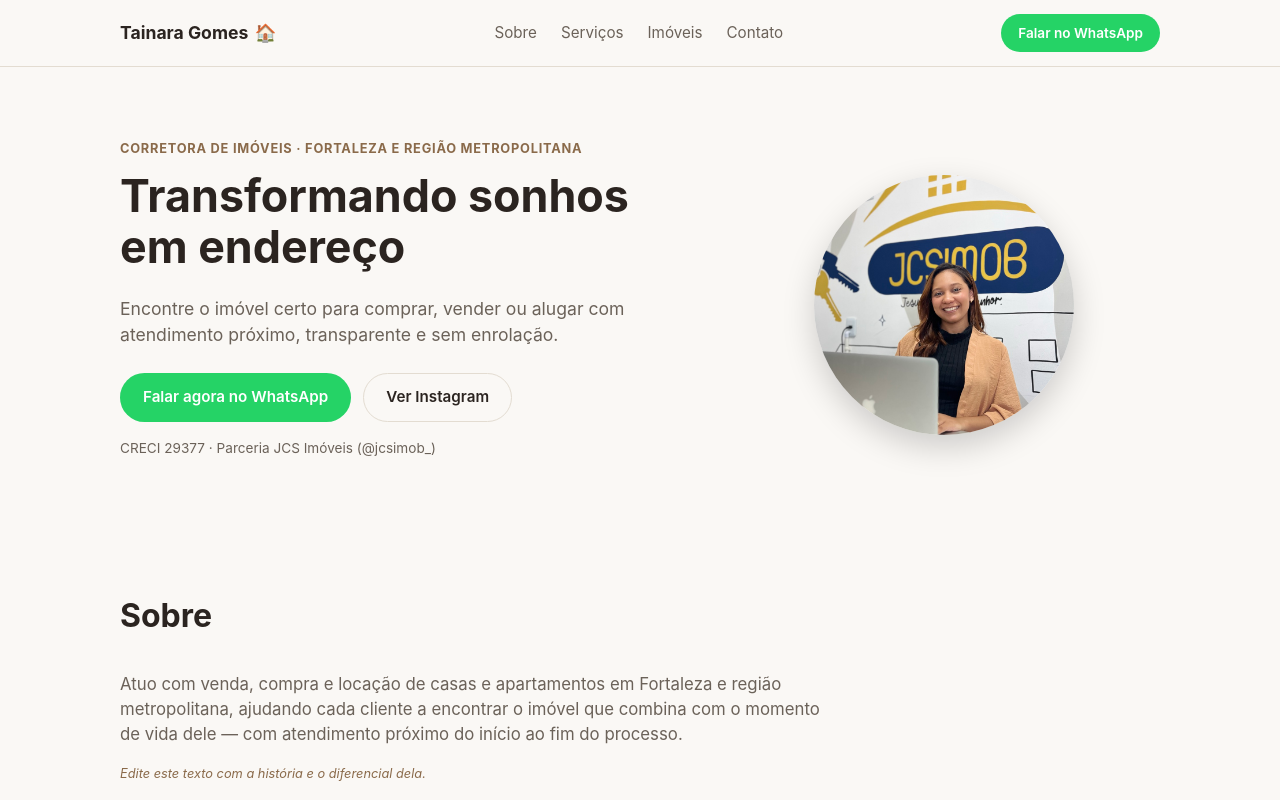
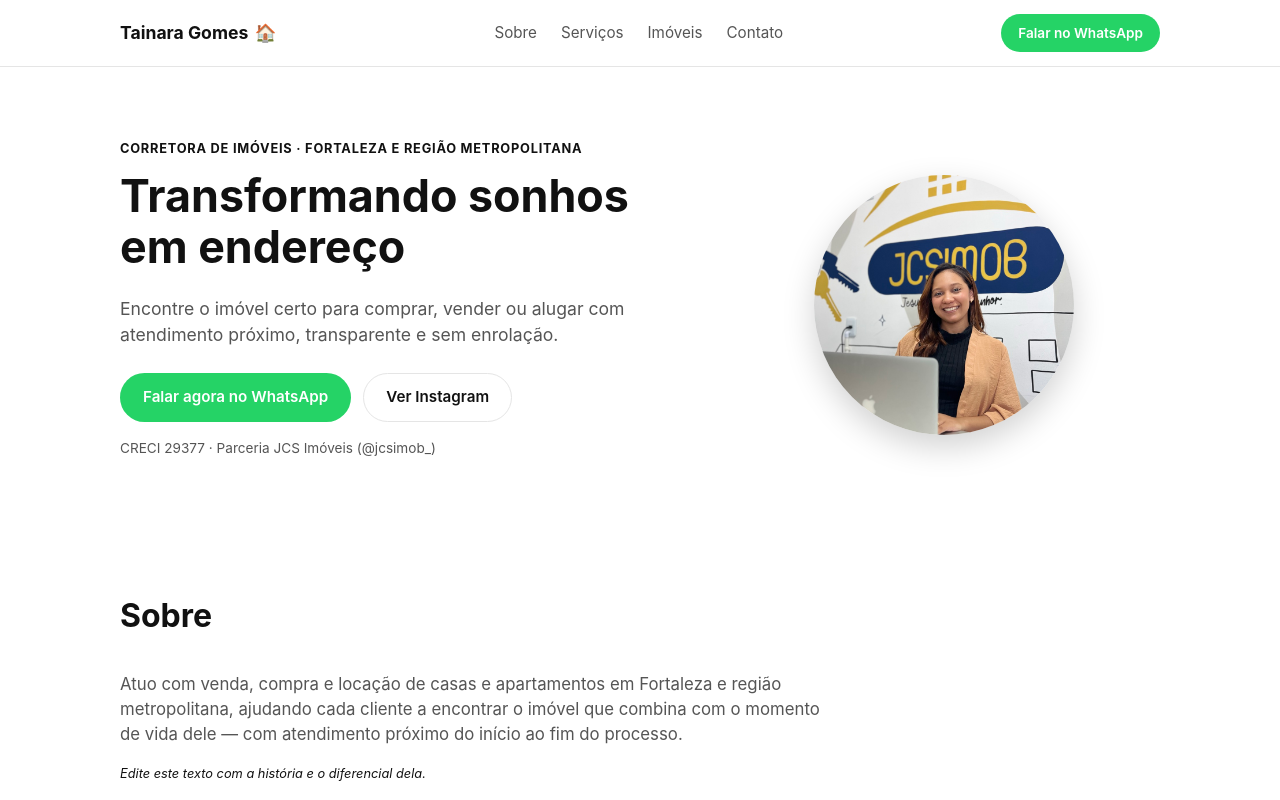
Before and after one commit to evertonpsilva/tainara-corretora-landing, a plain HTML site: page index.html in a window 1280 px wide. Shown: the top 800 px of the page. Drawn offline with Linux system fonts and the light colour scheme.

Commit message:
Aplica estilo clean: fundo claro e texto preto
Co-Authored-By: Claude Sonnet 5 <noreply@anthropic.com>

```diff
--- a/styles.css
+++ b/styles.css
@@ -1,37 +1,15 @@
 :root {
-  --color-bg: #faf8f5;
-  --color-bg-alt: #f1ece4;
-  --color-text: #2b2420;
-  --color-text-muted: #6b6259;
-  --color-primary: #8a6a4a;
-  --color-primary-dark: #6b4f36;
+  --color-bg: #ffffff;
+  --color-bg-alt: #f7f7f7;
+  --color-text: #111111;
+  --color-text-muted: #555555;
+  --color-primary: #111111;
+  --color-primary-dark: #000000;
   --color-whatsapp: #25D366;
   --color-whatsapp-dark: #1ebc59;
-  --color-border: #e3dcd1;
+  --color-border: #e5e5e5;
   --radius: 14px;
   --max-width: 1080px;
-}
-
-@media (prefers-color-scheme: dark) {
-  :root:not([data-theme="light"]) {
-    --color-bg: #1c1814;
-    --color-bg-alt: #24201b;
-    --color-text: #f3ede4;
-    --color-text-muted: #b8ab9b;
-    --color-primary: #c9a876;
-    --color-primary-dark: #e4c796;
-    --color-border: #39332b;
-  }
-}
-
-:root[data-theme="dark"] {
-  --color-bg: #1c1814;
-  --color-bg-alt: #24201b;
-  --color-text: #f3ede4;
-  --color-text-muted: #b8ab9b;
-  --color-primary: #c9a876;
-  --color-primary-dark: #e4c796;
-  --color-border: #39332b;
 }
 
 * { box-sizing: border-box; }
```
